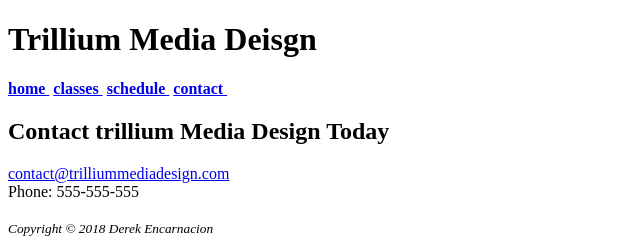
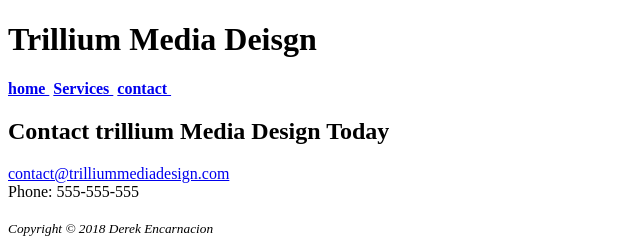
Before and after one commit to 5928005966/2.14, a plain HTML site: page index.html in a window 1280 px wide. Shown: the full height of the page, 0-640 px from the left. Drawn offline with Linux system fonts and the light colour scheme.

Commit message:
update index

```diff
--- a/index.html
+++ b/index.html
@@ -4,9 +4,8 @@
 <title>Page Title Goes Here</title>
 <meta charset="utf-8">
 <h1>Trillium Media Deisgn </h1>
-<b><a href="https://index(y).com">home&nbsp;</a>
-    <a href="https://classes.com">classes&nbsp;</a>
-    <a href="https://schedule.com">schedule&nbsp;</a>
+<b> <a href="https://index.com">home&nbsp;</a>
+    <a href="https://Services.com">Services&nbsp;</a>
     <a href="https://contact.com">contact&nbsp;</a>
     </b>
 </head>
```
